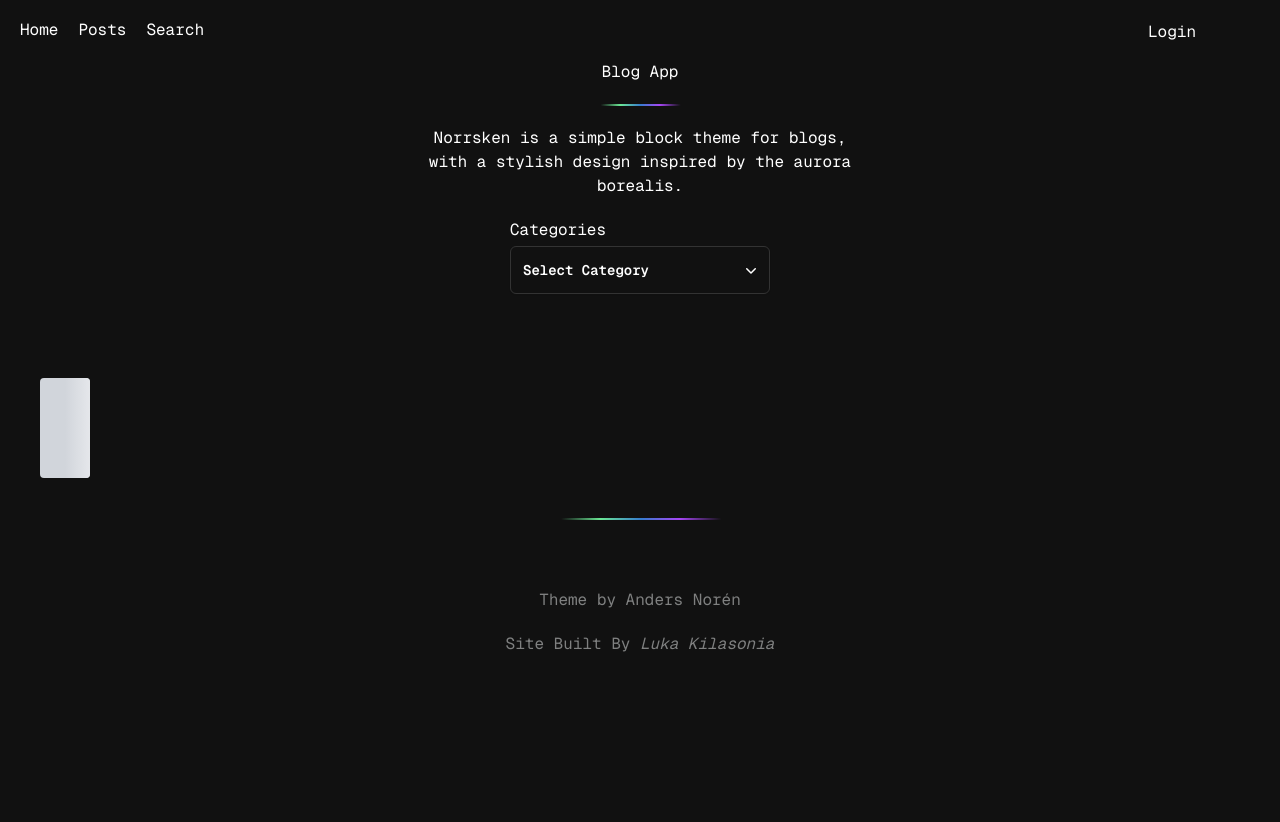
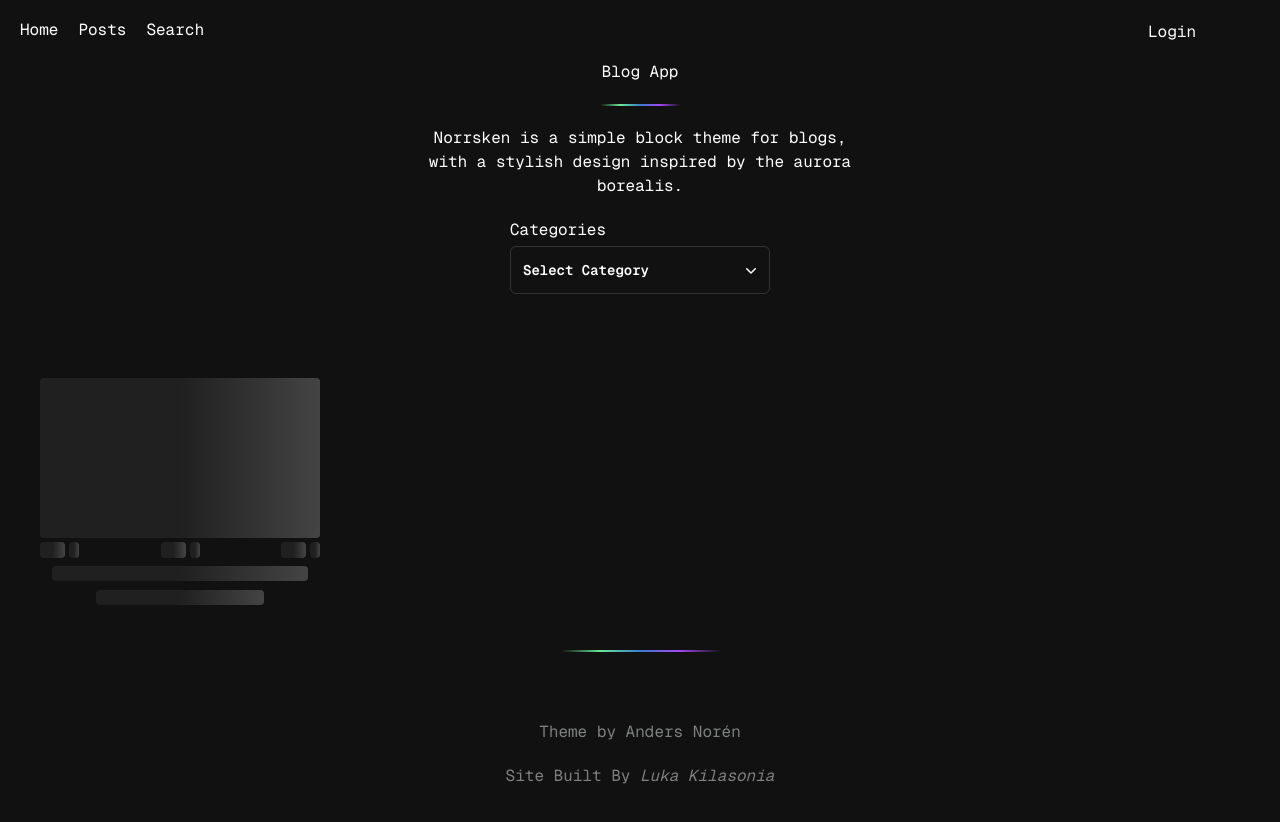
Before and after one commit to kila21/myblog, a React app in the folder frontend/: page / in a window 1280 px wide. Shown: the top 822 px of the page. Built offline with nearby package versions, Linux system fonts and the light colour scheme; the HTML template or start-up script is replaced by a standard one.

Commit message:
[skeleton] create single card skeleton

```diff
--- a/frontend/src/components/skeletons/CardSkeleton.tsx
+++ b/frontend/src/components/skeletons/CardSkeleton.tsx
@@ -2,5 +2,35 @@ import Skeleton from "react-loading-skeleton"
 
 
 export const CardSkeleton = () => {
-    return <Skeleton count={1} width={50} height={100} baseColor="#d1d5db" highlightColor="#e5e7eb"></Skeleton>
+    return (
+        <div className="flex flex-col w-80 sm:w-70 rounded-2xl">
+            <Skeleton height={'10rem'}></Skeleton>
+            <div className="flex gap-2 justify-between">
+                <div className="flex gap-1">
+                    <Skeleton width={25}></Skeleton>
+                    <Skeleton width={10}></Skeleton>
+                </div>
+
+                <div className="flex gap-1">
+                    <Skeleton width={25}></Skeleton>
+                    <Skeleton width={10}></Skeleton>
+                </div>
+
+                <div className="flex gap-1">
+                    <Skeleton width={25}></Skeleton>
+                    <Skeleton width={10}></Skeleton>
+                </div>
+            </div>
+
+            <div className="flex flex-col items-center w-full">
+                <div className="w-11/12">
+                    <Skeleton width={'100%'} height={15}></Skeleton>
+                </div>
+                <div className="w-3/5">
+                    <Skeleton width={'100%'} height={15}></Skeleton>
+                </div>
+            </div>
+        </div>
+    )
+
 }
```
